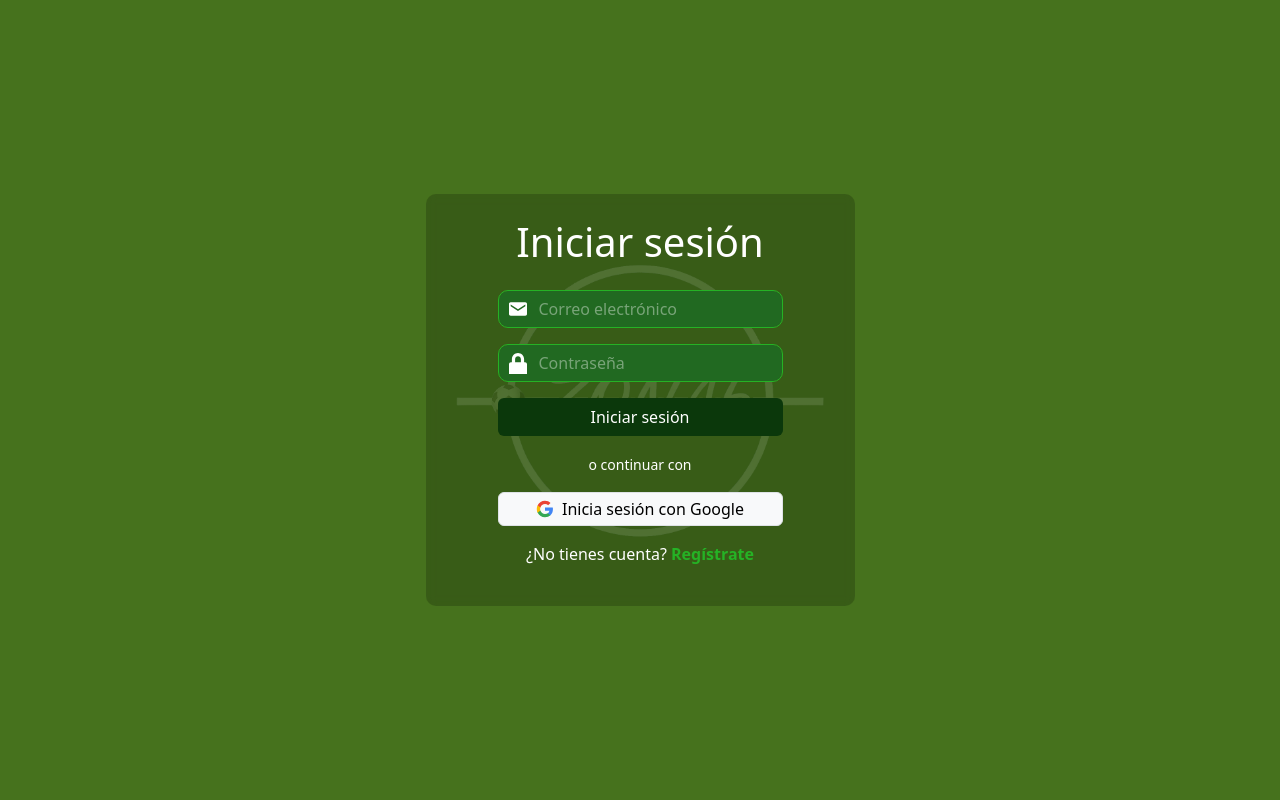
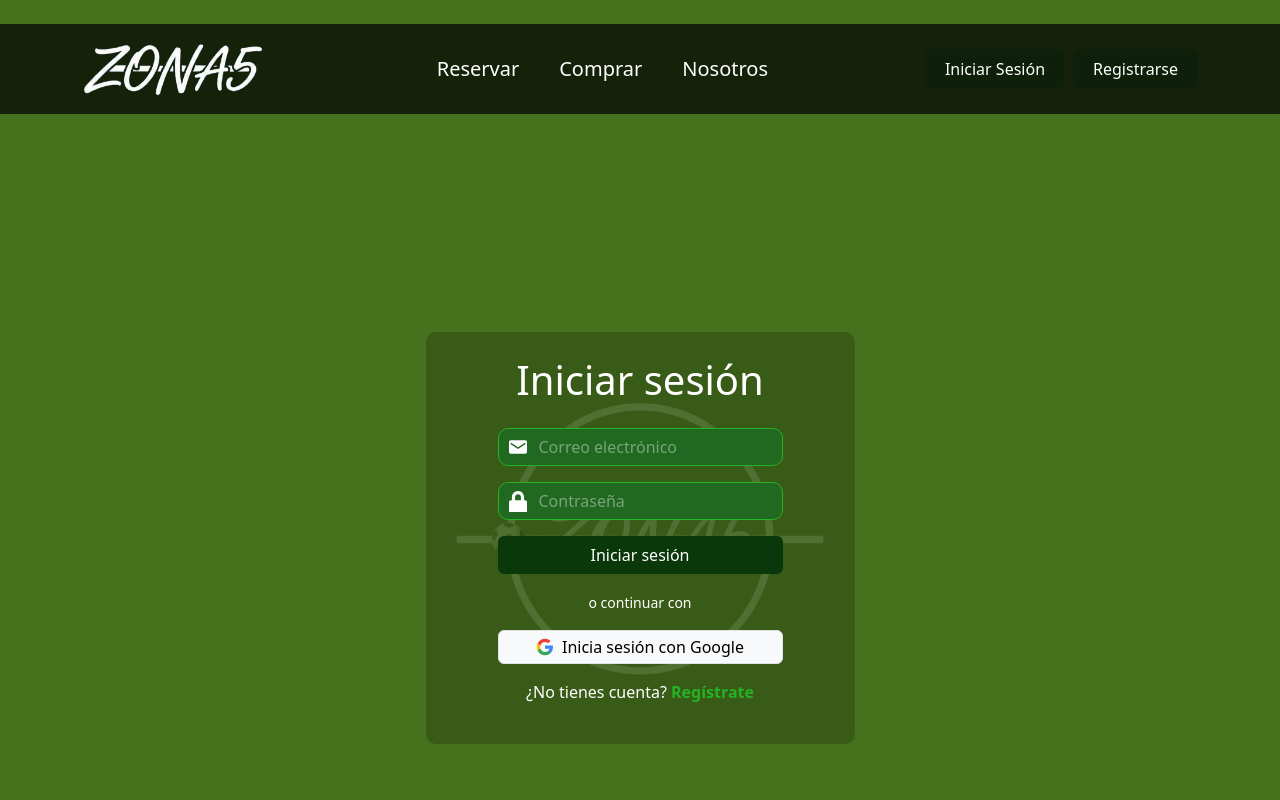
Before and after one commit to SkyBreakk/proyecto-3-canchas-frontend, a React (Vite) app: page /login in a window 1280 px wide. Shown: the top 800 px of the page. Built offline with nearby package versions, Linux system fonts and the light colour scheme.

Commit message:
Se arreglaron problemas al importar

```diff
--- a/src/App.jsx
+++ b/src/App.jsx
@@ -1,16 +1,10 @@
-import { BrowserRouter, Routes, Route } from "react-router-dom";
+import { BrowserRouter } from "react-router-dom";
 import RoutesPrincipal from "./routes/RoutesPrincipal";
-import LoginScreen from "./views/LoginScreen";
 import "./assets/css/root.css";
-import RegisterScreen from "./views/RegisterScreen";
 
 function App() {
   return (
     <BrowserRouter>
-      <Routes>
-        <Route path="/login" element={<LoginScreen />} />
-        <Route path="/register" element={<RegisterScreen />} />
-      </Routes>
       <RoutesPrincipal />
     </BrowserRouter>
   );
--- a/src/assets/css/header-footer.css
+++ b/src/assets/css/header-footer.css
@@ -5,7 +5,7 @@
   padding: 0 5%;
 }
 
-.logo-img {
+.logo-header {
   height: 80px;
 }
 
@@ -17,6 +17,10 @@
   border-radius: 8px;
   font-weight: 500;
   transition: 0.3s;
+  & NavLink {
+    text-decoration: none;
+    color: white;
+  }
 }
 
 .btn-auth:hover {
--- a/src/components/HeaderApp.jsx
+++ b/src/components/HeaderApp.jsx
@@ -8,7 +8,7 @@ const HeaderApp = () => {
     <nav className="navbar navbar-expand-lg custom-navbar">
       <div className="container-lg">
         <NavLink className="navbar-brand" to="/">
-          <img src={logo} alt="ZONA 5" className="logo-img" />
+          <img src={logo} alt="ZONA 5" className="logo-header" />
         </NavLink>
 
         <button
@@ -44,9 +44,18 @@ const HeaderApp = () => {
 
           <div className="d-flex flex-column flex-lg-row gap-2 pb-3 pb-lg-0">
             <button className="btn btn-auth w-100 text-nowrap">
-              Iniciar Sesión
+              <NavLink to="/login" className="text-white text-decoration-none">
+                Iniciar Sesión
+              </NavLink>
             </button>
-            <button className="btn btn-auth w-100">Registrarse</button>
+            <button className="btn btn-auth w-100">
+              <NavLink
+                to="/register"
+                className="text-white text-decoration-none"
+              >
+                Registrarse
+              </NavLink>
+            </button>
           </div>
         </div>
       </div>
--- a/src/css/login.css
+++ b/src/css/login.css
@@ -1,7 +1,7 @@
-.fondo {
-  background: #46721D;
+body {
+  background: #46721d;
 }
-.container-transparente{
+.container-transparente {
   background: rgba(0, 0, 0, 0.192);
   border-radius: 10px;
   backdrop-filter: blur(5px);
@@ -10,7 +10,7 @@
   min-height: 320px;
 }
 
-.logo-fondo{
+.logo-fondo {
   position: absolute;
   top: 50%;
   left: 50%;
@@ -23,7 +23,7 @@
   pointer-events: none;
 }
 
-.form-section{
+.form-section {
   position: relative;
   z-index: 2;
 }
@@ -66,18 +66,20 @@
   width: 120px;
 }
 
-.input{
+.input {
   background-color: #216921;
   border-radius: 10px;
-    border: 1px solid #25B225;
+  border: 1px solid #25b225;
 
-    transition: border-width 0.2s ease, border-color 0.2s ease;
+  transition:
+    border-width 0.2s ease,
+    border-color 0.2s ease;
 }
 
 .input:hover,
 .input:focus {
   border-width: 2px;
-  border-color: #25B225;
+  border-color: #25b225;
   background-color: #216921 !important;
   color: white;
 }
@@ -90,10 +92,9 @@
   color: white !important;
 }
 
-.texto-error{
+.texto-error {
   color: #ee6767;
 }
-
 
 /* quitar estilos blancos de bootstrap */
 .form-control:focus {
@@ -114,20 +115,23 @@ input:-webkit-autofill:focus {
   opacity: 1;
 }
 
-.boton-iniciar{
+.boton-iniciar {
   background-color: #0b380b;
   color: white;
 
-    transition: border-width 0.2s ease, border-color 0.2s ease;
+  transition:
+    border-width 0.2s ease,
+    border-color 0.2s ease;
 }
-.boton-iniciar:hover, .boton-iniciar:focus{
+.boton-iniciar:hover,
+.boton-iniciar:focus {
   background-color: #0b380b !important;
-    border: 2px solid #25B225;
+  border: 2px solid #25b225;
   color: white;
 }
 
-.text-registro{
-  color: #25B225 !important;
+.text-registro {
+  color: #25b225 !important;
   font-weight: bold;
   text-decoration: none;
 }
--- a/src/routes/RoutesPrincipal.jsx
+++ b/src/routes/RoutesPrincipal.jsx
@@ -3,6 +3,8 @@ import PagesLayout from "../layout/PagesLayout";
 import HomeScreen from "../views/HomeScreen";
 import ReservaScreen from "../views/ReservaScreen";
 import TiendaScreen from "../views/TiendaScreen";
+import LoginScreen from "../views/LoginScreen";
+import RegisterScreen from "../views/RegisterScreen";
 
 const RoutesPrincipal = () => {
   return (
@@ -11,6 +13,8 @@ const RoutesPrincipal = () => {
         <Route index element={<HomeScreen />} />
         <Route path="reserva" element={<ReservaScreen />} />
         <Route path="tienda" element={<TiendaScreen />} />
+        <Route path="/login" element={<LoginScreen />} />
+        <Route path="/register" element={<RegisterScreen />} />
       </Route>
     </Routes>
   );
--- a/src/views/HomeScreen.jsx
+++ b/src/views/HomeScreen.jsx
@@ -15,11 +15,11 @@ const HomeView = () => {
                 src="../src/assets/img/zona5pasto.png"
                 alt="Zona5 Logo"
                 className="img-fluid rounded mb-4 pointer"
-                onClick={() => navigate("/canchas")}
+                onClick={() => navigate("/reserva")}
               />
               <button
                 className="btn btn-success btn-lg w-100 fw-bold fs-4"
-                onClick={() => navigate("/canchas")}
+                onClick={() => navigate("/reserva")}
               >
                 Reservar Cancha
               </button>
@@ -35,10 +35,12 @@ const HomeView = () => {
                 <p className="card-text fs-5 text-light opacity-75 lh-base">
                   Tu nueva sede para el fútbol de todas las semanas. En Zona5 te
                   ofrecemos canchas de nivel profesional acompañadas de todos
-                  los servicios que necesitás para una experiencia completa: <br /> 🚗
-                  Estacionamiento propio. <br /> 🚿 Vestuarios amplios y modernos. <br /> 🍻
-                  Sector de Tercer Tiempo para relajar después del partido.
-                  <br /> Reservá tu turno online de forma rápida, segura y sin vueltas
+                  los servicios que necesitás para una experiencia completa:{" "}
+                  <br /> 🚗 Estacionamiento propio. <br /> 🚿 Vestuarios amplios
+                  y modernos. <br /> 🍻 Sector de Tercer Tiempo para relajar
+                  después del partido.
+                  <br /> Reservá tu turno online de forma rápida, segura y sin
+                  vueltas
                 </p>
               </div>
             </div>
@@ -81,31 +83,47 @@ const HomeView = () => {
           <div className="col-12 col-lg-10">
             <div className="card bg-dark text-white rounded-4 shadow border border-success border-opacity-25">
               <div className="card-body p-5 text-center">
-                <h2 className="card-title mb-4 fw-bold">🏆 Torneos y Eventos</h2>
+                <h2 className="card-title mb-4 fw-bold">
+                  🏆 Torneos y Eventos
+                </h2>
                 <p className="card-text fs-5 text-light opacity-75 mb-4">
-                  ¿Querés organizar un campeonato, un cumpleaños o un evento corporativo?
-                  En Zona5 te damos el espacio y la logística para que sea un éxito.
+                  ¿Querés organizar un campeonato, un cumpleaños o un evento
+                  corporativo? En Zona5 te damos el espacio y la logística para
+                  que sea un éxito.
                 </p>
 
                 <div className="row justify-content-center text-start mt-4">
                   <div className="col-md-8">
                     <ul className="list-unstyled fs-5">
                       <li className="mb-3">
-                        ✅ <span className="ms-2 fw-bold text-success">Precios especiales:</span> Alquiler por bloque de horas para múltiples canchas.
+                        ✅{" "}
+                        <span className="ms-2 fw-bold text-success">
+                          Precios especiales:
+                        </span>{" "}
+                        Alquiler por bloque de horas para múltiples canchas.
                       </li>
                       <li className="mb-3">
-                        ✅ <span className="ms-2 fw-bold text-success">Tercer tiempo exclusivo:</span> Opciones de catering y sector reservado en nuestro bar.
+                        ✅{" "}
+                        <span className="ms-2 fw-bold text-success">
+                          Tercer tiempo exclusivo:
+                        </span>{" "}
+                        Opciones de catering y sector reservado en nuestro bar.
                       </li>
                       <li className="mb-3">
-                        ✅ <span className="ms-2 fw-bold text-success">Organización:</span> Te ayudamos con planillas, pecheras y pelotas para todo el evento.
+                        ✅{" "}
+                        <span className="ms-2 fw-bold text-success">
+                          Organización:
+                        </span>{" "}
+                        Te ayudamos con planillas, pecheras y pelotas para todo
+                        el evento.
                       </li>
                     </ul>
                   </div>
                 </div>
 
                 <button
-                className="btn btn-success btn-lg w-75 fw-bold fs-4"
-                  onClick={() => navigate('/contacto')}
+                  className="btn btn-success btn-lg w-75 fw-bold fs-4"
+                  onClick={() => navigate("/contacto")}
                 >
                   Consultar Fechas Disponibles
                 </button>
```
Lines whose indentation alone changed are shown as unchanged.
